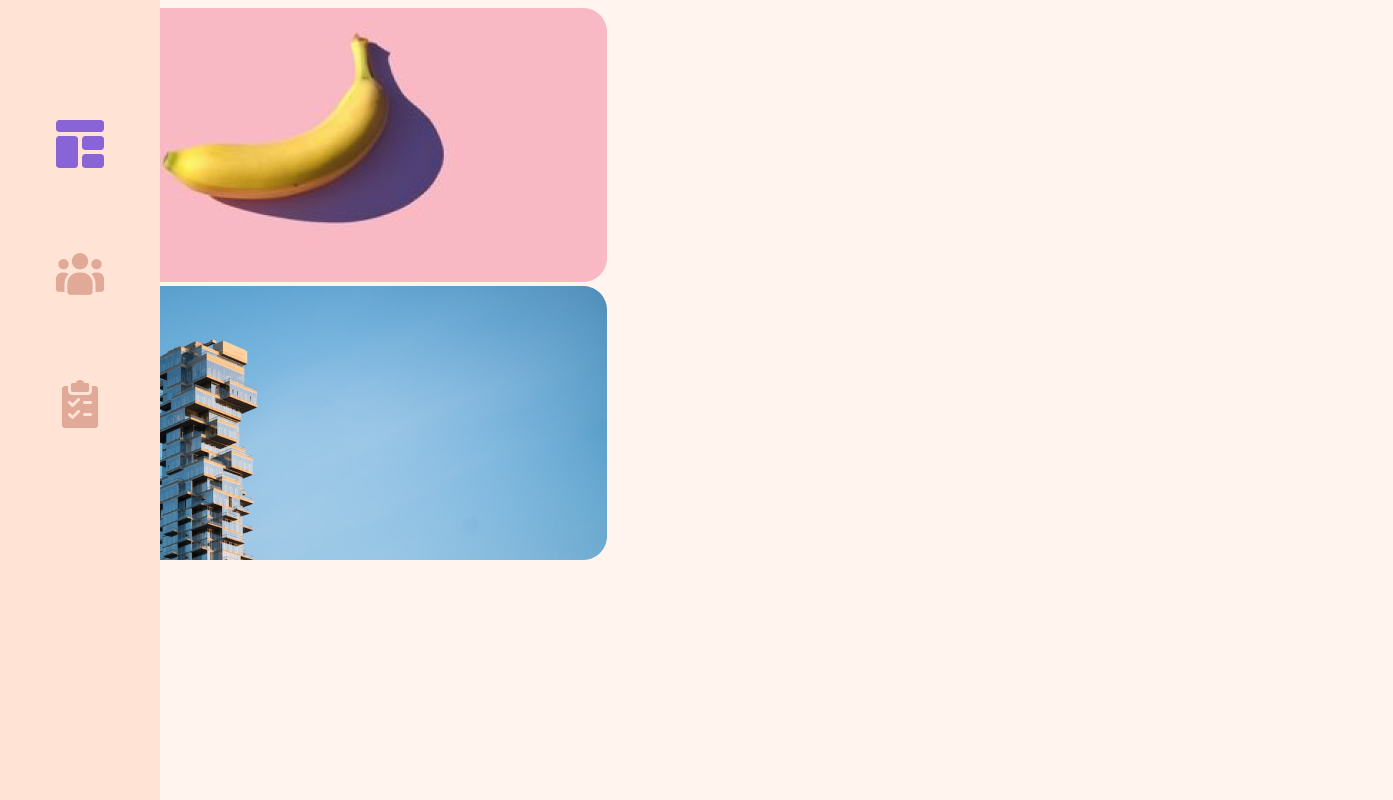
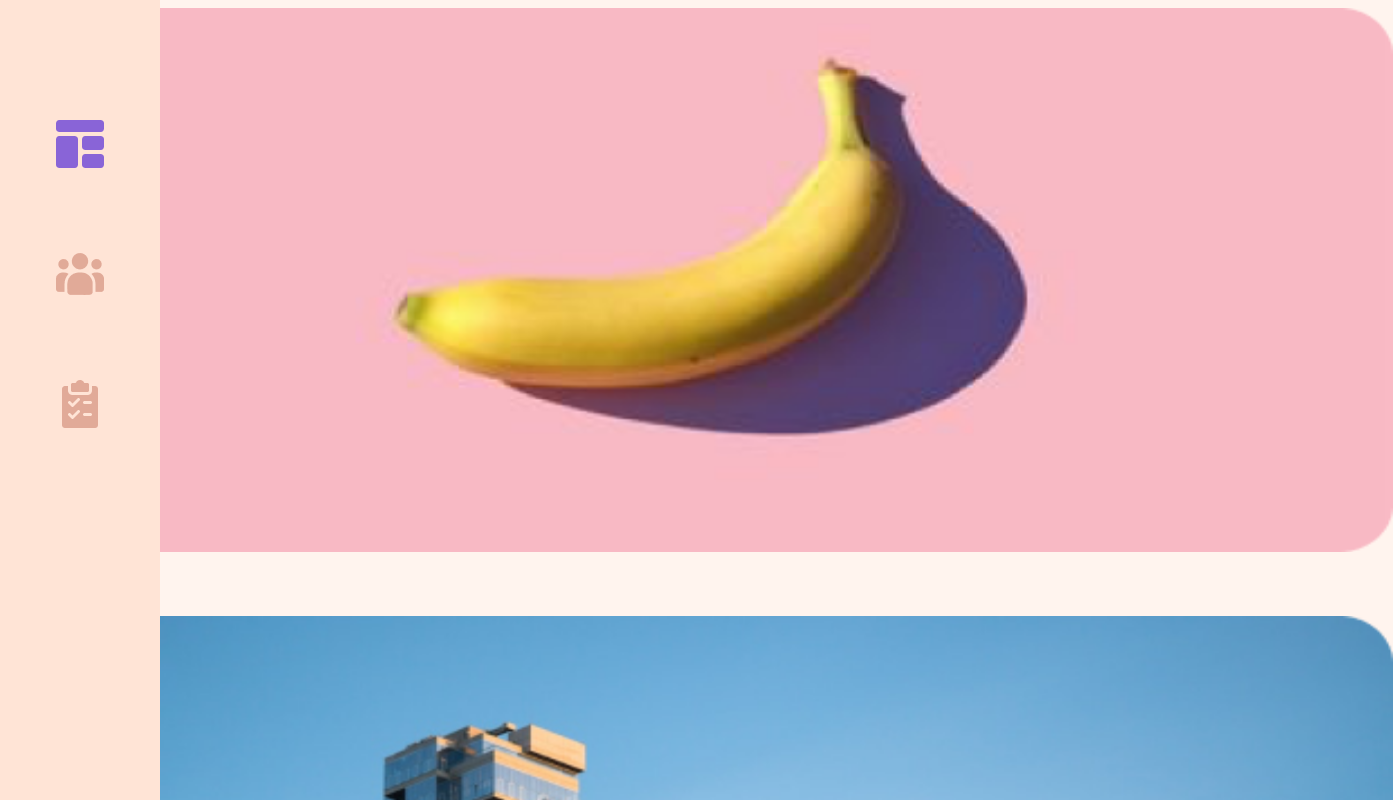
Before and after one commit to Gabriellji/add-talent-solutions, a React (Create React App) app: page / in a window 1280 px wide. Shown: the top 800 px of the page, 1393 px wide, since content can reach past the window. Built offline with nearby package versions, Linux system fonts and the light colour scheme.

Commit message:
feat: add basic style for cards

```diff
--- a/src/components/pages/dashboard/card/Card.js
+++ b/src/components/pages/dashboard/card/Card.js
@@ -1,5 +1,5 @@
 const Card = ({img, alt}) => (
-    <div>
+    <div className="card_wrap">
         <img src={img} alt={alt}/>
     </div>
 )
--- a/src/components/pages/dashboard/style.scss
+++ b/src/components/pages/dashboard/style.scss
@@ -1,3 +1,17 @@
 body {
     background-color: #FFF4EE;
 }
+
+.dashboard-main {
+    margin-left: 160px;
+    display: flex;
+    flex-direction: column;
+    align-items: center;
+    .card_wrap {
+        margin-bottom: 60px;
+    }
+    img {
+        width: 1345px;
+        height: 544px;
+    }
+}
```
